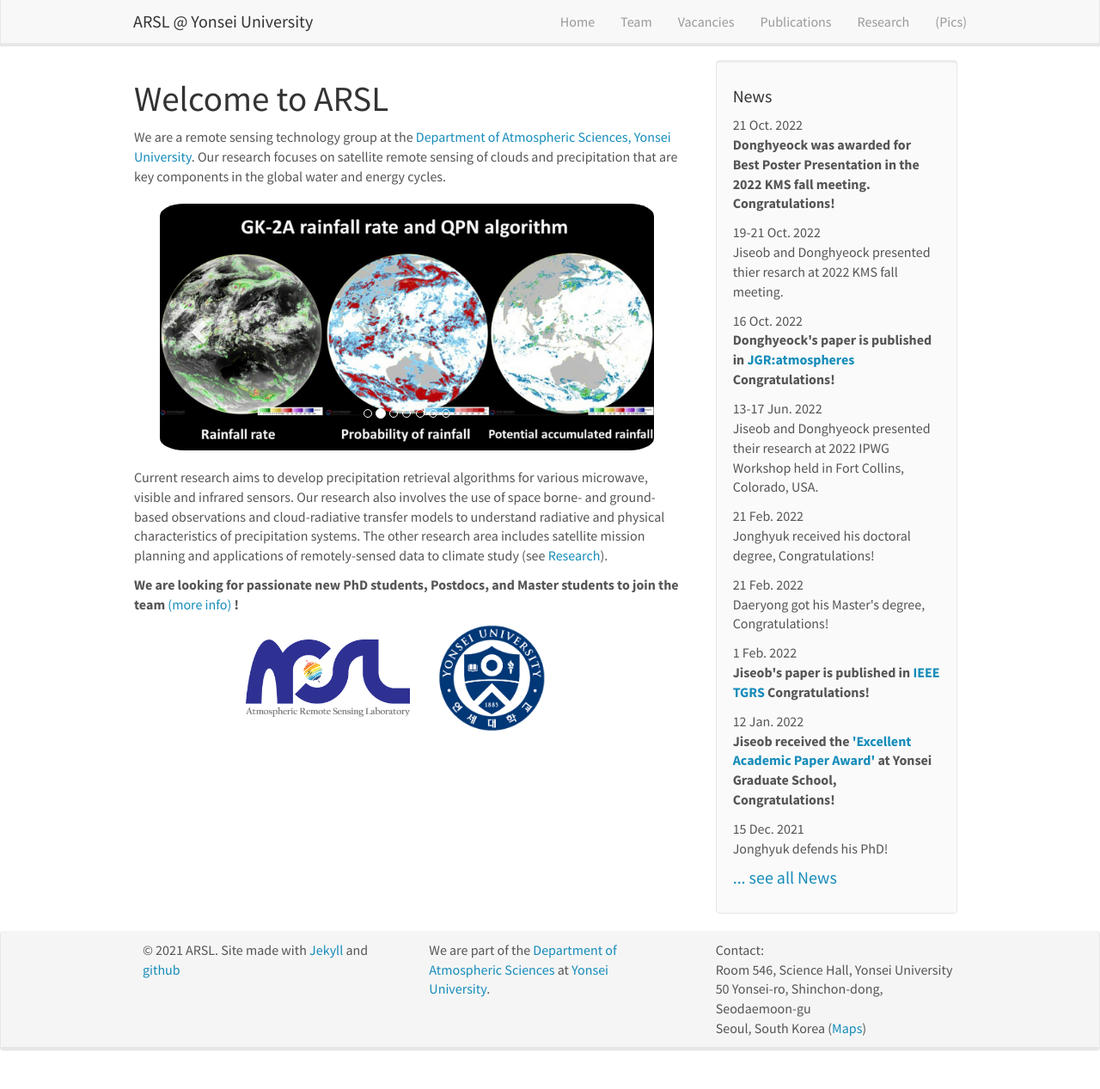
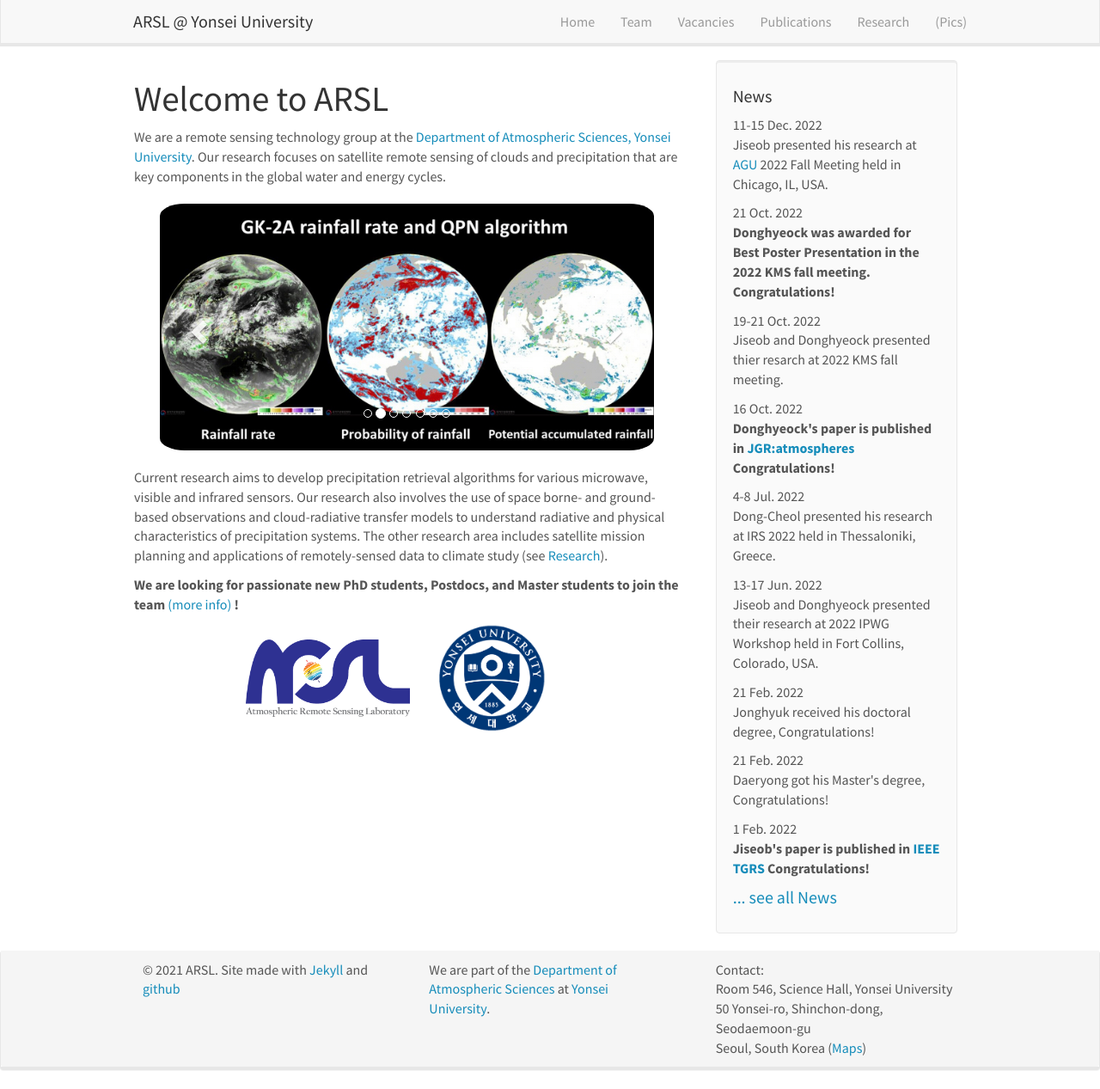
Before and after one commit to roo2003/roo2003.github.io, a Jekyll site: the page built from _pages/home.md, in a window 1280 px wide and 1267 px high. Shown: the whole window at 86% size. Built offline with Jekyll 4.4.1, drawn with Linux system fonts in a browser that asks for light colours; nearby versions of some CDN libraries.

Commit message:
Update news.yml

```diff
--- a/_data/news.yml
+++ b/_data/news.yml
@@ -1,3 +1,6 @@
+- date: 11-15 Dec. 2022
+  headline: "Jiseob presented his research at <a href='https://www.agu.org/'>AGU</a> 2022 Fall Meeting held in Chicago, IL, USA."
+
 - date: 21 Oct. 2022
   headline: "<b>Donghyeock was awarded for Best Poster Presentation in the 2022 KMS fall meeting. Congratulations!</b>"
 
@@ -6,6 +9,9 @@
 
 - date: 16 Oct. 2022
   headline: "<b>Donghyeock's paper is published in <a href='https://doi.org/10.1029/2021JD036254'>JGR:atmospheres</a> Congratulations!</b>"
+
+- date: 4-8 Jul. 2022
+  headline: "Dong-Cheol presented his research at IRS 2022 held in Thessaloniki, Greece."
 
 - date: 13-17 Jun. 2022
   headline: "Jiseob and Donghyeock presented their research at 2022 IPWG Workshop held in Fort Collins, Colorado, USA."
```
